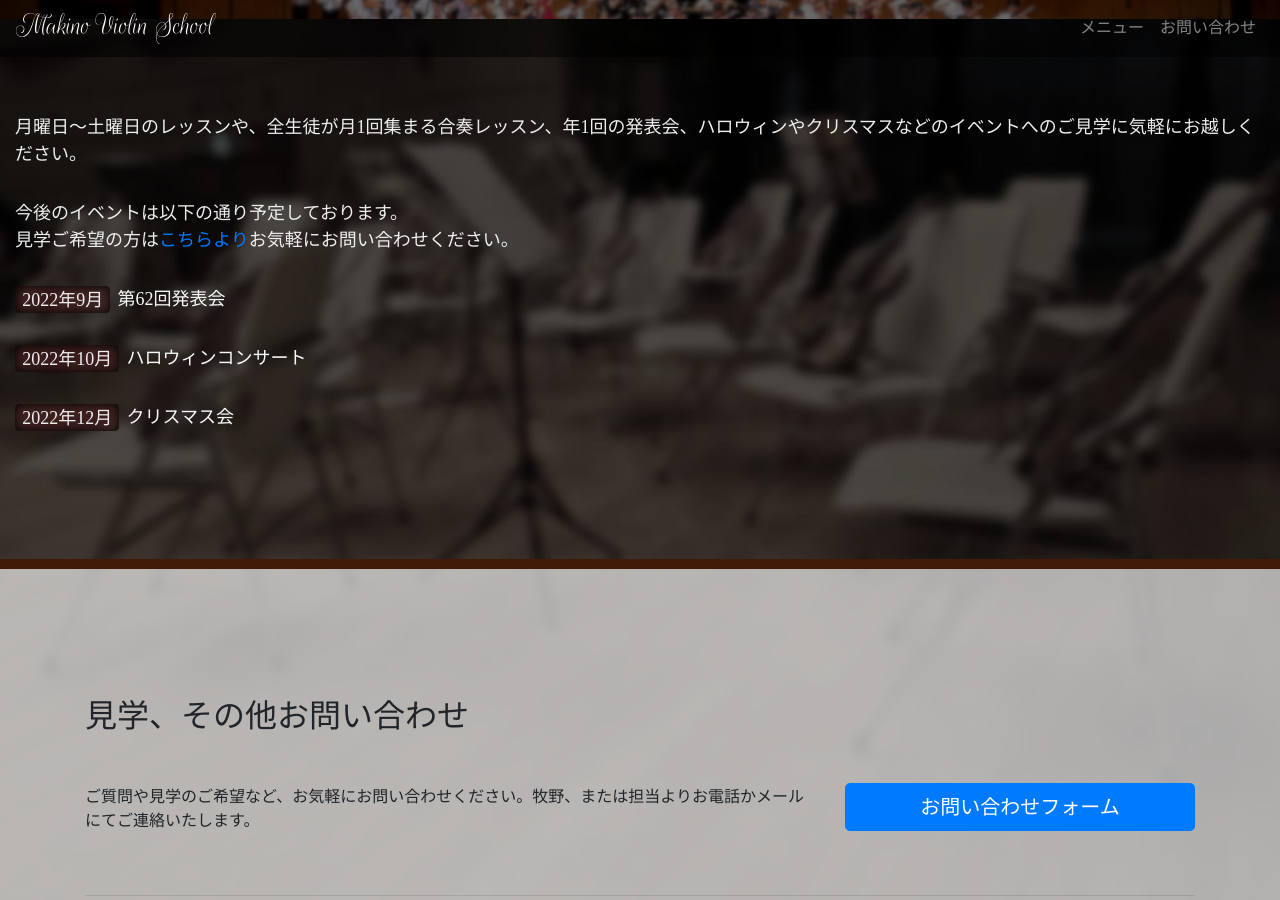
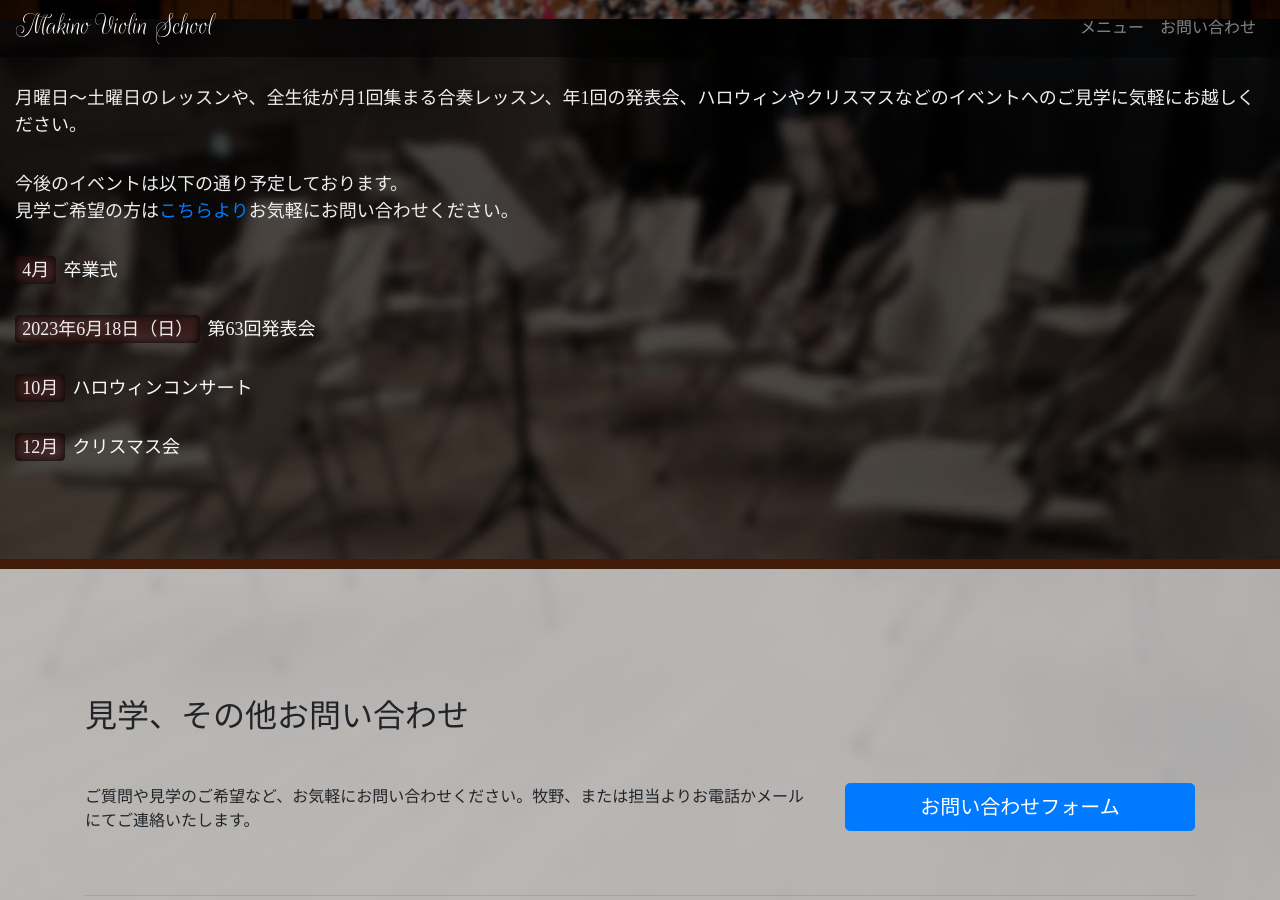
Before and after one commit to makinoviolin/makinoviolin.github.io, a Jekyll site: the page built from index.md, in a window 1280 px wide and 900 px high, scrolled down 6754 px. Built offline with Jekyll 4.4.1, drawn with Linux system fonts in a browser that asks for light colours; nearby versions of some CDN libraries; some web fonts are replaced; comment, search, counter and statistics services are not loaded.

Commit message:
Update kengakuevents.yml

```diff
--- a/_data/kengakuevents.yml
+++ b/_data/kengakuevents.yml
@@ -1,9 +1,12 @@
-- date: 2022年9月
-  name: 第62回発表会
+- date: 4月
+  name: 卒業式
+  link: events.html#卒業式4月
+- date: 2023年6月18日（日）
+  name: 第63回発表会
   link: events.html#発表会年1回
-- date: 2022年10月
+- date: 10月
   name: ハロウィンコンサート
   link: events.html#ハロウィン10月
-- date: 2022年12月
+- date: 12月
   name: クリスマス会
   link: events.html#クリスマス会12月
```
